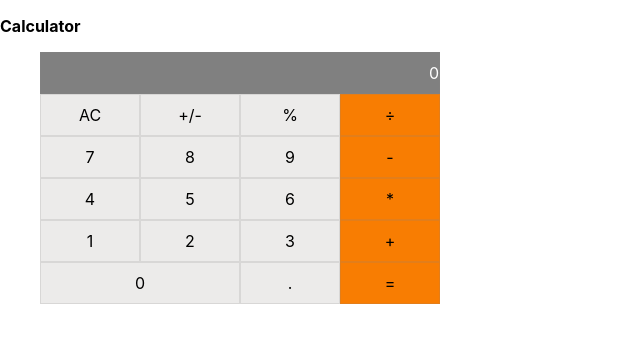
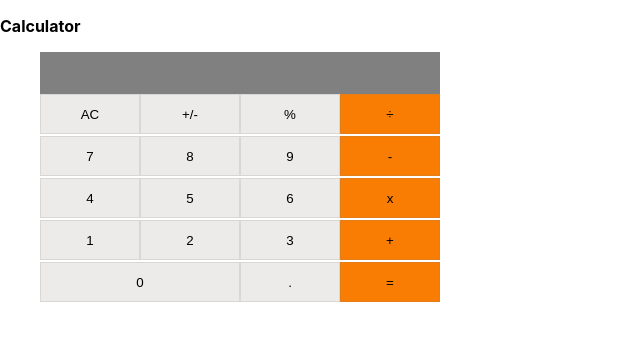
Before and after one commit to edahigure/math-magicians-3, a React (Create React App) app: page / in a window 1280 px wide. Shown: the top 342 px of the page, without its empty margins (0-640 px from the left). Built offline with nearby package versions, Linux system fonts and the light colour scheme.

Commit message:
Implement events

```diff
--- a/package.json
+++ b/package.json
@@ -6,6 +6,8 @@
     "@testing-library/jest-dom": "^5.16.5",
     "@testing-library/react": "^13.4.0",
     "@testing-library/user-event": "^13.5.0",
+    "big-js": "^3.1.3",
+    "big.js": "^6.2.1",
     "prop-types": "^15.8.1",
     "react": "^18.2.0",
     "react-dom": "^18.2.0",
--- a/src/components/Calculator.js
+++ b/src/components/Calculator.js
@@ -1,5 +1,6 @@
 import React from 'react';
 import PropTypes from 'prop-types';
+import calculate from '../logic/calculate';
 // eslint-disable import/no-extraneous-dependencies
 
 // eslint-disable-next-line react/prefer-stateless-function
@@ -7,38 +8,71 @@ class Calculator extends React.Component {
   // eslint-disable-next-line no-useless-constructor
   constructor(props) {
     super(props);
+    this.state = {
+      total: null,
+      next: null,
+      operation: null,
+    };
+    this.handleClick.bind(this);
   }
+
+  handleClick = (e) => {
+    const buttonName = e.target.textContent;
+    const { total, next, operation } = this.state;
+    const obj = calculate(({ total, next, operation }), buttonName);
+
+    this.setState(() => ({
+      total: obj.total,
+      next: obj.next,
+      operation: obj.operation,
+    }));
+    console.log('buttonName', buttonName);
+    console.log('obj', obj);
+  };
 
   render() {
     const { name } = this.props;
+    const { total } = this.state;
+    const { next } = this.state;
+    const { operation } = this.state;
+
     return (
+
       <div>
         <p>
-          <strong>{name}</strong>
+          <strong>
+            {name}
+          </strong>
+          {total}
+          {next}
+          {operation}
         </p>
         <ul className="list-wrapper">
-          <li key="result" className="item-0">0</li>
-          <li key="AC" className="digit">AC</li>
-          <li key="sign" className="digit">+/-</li>
-          <li key="percentage" className="digit">%</li>
-          <li key="divide" className="operator">
+          <li key="result" className="item-0">
+            {' '}
+            {next || total}
+          </li>
+          <button key="AC" className="digit" type="button" onClick={this.handleClick}>AC</button>
+          <button key="sign" className="digit" type="button" onClick={this.handleClick}>+/-</button>
+          <button key="percentage" className="digit" type="button" onClick={this.handleClick}>%</button>
+          <button key="divide" className="operator" type="button" onClick={this.handleClick}>
             <span>&#247;</span>
-          </li>
-          <li key="seven" className="digit">7</li>
-          <li key="eight" className="digit">8</li>
-          <li key="nine" className="digit">9</li>
-          <li key="substract" className="operator">-</li>
-          <li key="four" className="digit">4</li>
-          <li key="five" className="digit">5</li>
-          <li key="six" className="digit">6</li>
-          <li key="multiply" className="operator">*</li>
-          <li key="one" className="digit">1</li>
-          <li key="two" className="digit">2</li>
-          <li key="three" className="digit">3</li>
-          <li key="sum" className="operator">+</li>
-          <li key="zero" className="zero">0</li>
-          <li key="dot" className="digit">.</li>
-          <li key="equal" className="operator">=</li>
+          </button>
+          <button key="seven" className="digit" type="button" onClick={this.handleClick}>7</button>
+          <button key="eight" className="digit" type="button" onClick={this.handleClick}>8</button>
+          <button key="nine" className="digit" type="button" onClick={this.handleClick}>9</button>
+          <button key="substract" className="operator" type="button" onClick={this.handleClick}>-</button>
+          <button key="four" className="digit" type="button" onClick={this.handleClick}>4</button>
+          <button key="five" className="digit" type="button" onClick={this.handleClick}>5</button>
+          <button key="six" className="digit" type="button" onClick={this.handleClick}>6</button>
+          <button key="multiply" className="operator" type="button" onClick={this.handleClick}>x</button>
+          <button key="one" className="digit" type="button" onClick={this.handleClick}>1</button>
+          <button key="two" className="digit" type="button" onClick={this.handleClick}>2</button>
+          <button key="three" className="digit" type="button" onClick={this.handleClick}>3</button>
+          <button key="sum" className="operator" type="button" onClick={this.handleClick}>+</button>
+          <button key="zero" className="zero" type="button" onClick={this.handleClick}>0</button>
+          <button key="dot" className="digit" type="button" onClick={this.handleClick}>.</button>
+          <button key="equal" className="operator" type="button" onClick={this.handleClick}>=</button>
         </ul>
       </div>
     );
--- /dev/null
+++ b/src/logic/calculate.js
@@ -0,0 +1,132 @@
+import operate from './operate';
+
+function isNumber(item) {
+  return !!item.match(/[0-9]+/);
+}
+
+/**
+ * Given a button name and a calculator data object, return an updated
+ * calculator data object.
+ *
+ * Calculator data object contains:
+ *   total:s      the running total
+ *   next:String       the next number to be operated on with the total
+ *   operation:String  +, -, etc.
+ */
+export default function calculate(obj, buttonName) {
+  if (buttonName === 'AC') {
+    return {
+      total: null,
+      next: null,
+      operation: null,
+    };
+  }
+
+  if (isNumber(buttonName)) {
+    if (buttonName === '0' && obj.next === '0') {
+      return {};
+    }
+    // If there is an operation, update next
+    if (obj.operation) {
+      if (obj.next && obj.next !== '0') {
+        return { ...obj, next: obj.next + buttonName };
+      }
+      return { ...obj, next: buttonName };
+    }
+    // If there is no operation, update next and clear the value
+    if (obj.next && obj.next !== '0') {
+      return {
+        next: obj.next + buttonName,
+        total: null,
+      };
+    }
+    return {
+      next: buttonName,
+      total: null,
+    };
+  }
+
+  if (buttonName === '.') {
+    if (obj.next) {
+      if (obj.next.includes('.')) {
+        return { ...obj };
+      }
+      return { ...obj, next: `${obj.next}.` };
+    }
+    if (obj.operation) {
+      return { ...obj, next: '0.' };
+    }
+    if (obj.total) {
+      if (obj.total.includes('.')) {
+        return {};
+      }
+      return { ...obj, next: `${obj.total}.` };
+    }
+    return { ...obj, next: '0.' };
+  }
+
+  if (buttonName === '=') {
+    if (obj.next && obj.operation) {
+      return {
+        total: operate(obj.total, obj.next, obj.operation),
+        next: null,
+        operation: null,
+      };
+    }
+    // '=' with no operation, nothing to do
+    return {};
+  }
+
+  if (buttonName === '+/-') {
+    if (obj.next) {
+      return { ...obj, next: (-1 * parseFloat(obj.next)).toString() };
+    }
+    if (obj.total) {
+      return { ...obj, total: (-1 * parseFloat(obj.total)).toString() };
+    }
+    return {};
+  }
+
+  // Button must be an operation
+
+  // When the user presses an operation button without having entered
+  // a number first, do nothing.
+  // if (!obj.next && !obj.total) {
+  //   return {};
+  // }
+
+  // User pressed an operation after pressing '='
+  if (!obj.next && obj.total && !obj.operation) {
+    return { ...obj, operation: buttonName };
+  }
+
+  // User pressed an operation button and there is an existing operation
+  if (obj.operation) {
+    if (obj.total && !obj.next) {
+      return { ...obj, operation: buttonName };
+    }
+    if (!obj.total) {
+      return { total: 0, operation: buttonName };
+    }
+
+    return {
+      total: operate(obj.total, obj.next, obj.operation),
+      next: null,
+      operation: buttonName,
+    };
+  }
+
+  // no operation yet, but the user typed one
+
+  // The user hasn't typed a number yet, just save the operation
+  if (!obj.next) {
+    return { operation: buttonName };
+  }
+
+  // save the operation and shift 'next' into 'total'
+  return {
+    total: obj.next,
+    next: null,
+    operation: buttonName,
+  };
+}
--- /dev/null
+++ b/src/logic/operate.js
@@ -0,0 +1,30 @@
+import Big from 'big.js';
+
+export default function operate(numberOne, numberTwo, operation) {
+  const one = Big(numberOne);
+  const two = Big(numberTwo);
+  if (operation === '+') {
+    return one.plus(two).toString();
+  }
+  if (operation === '-') {
+    return one.minus(two).toString();
+  }
+  if (operation === 'x') {
+    return one.times(two).toString();
+  }
+  if (operation === '÷') {
+    try {
+      return one.div(two).toString();
+    } catch (err) {
+      return "Can't divide by 0.";
+    }
+  }
+  if (operation === '%') {
+    try {
+      return one.mod(two).toString();
+    } catch (err) {
+      return "Can't find modulo as can't divide by 0.";
+    }
+  }
+  throw Error(`Unknown operation '${operation}'`);
+}
```
Also changed, not shown: 1 other file (tests, documents, lock files or other folders).
